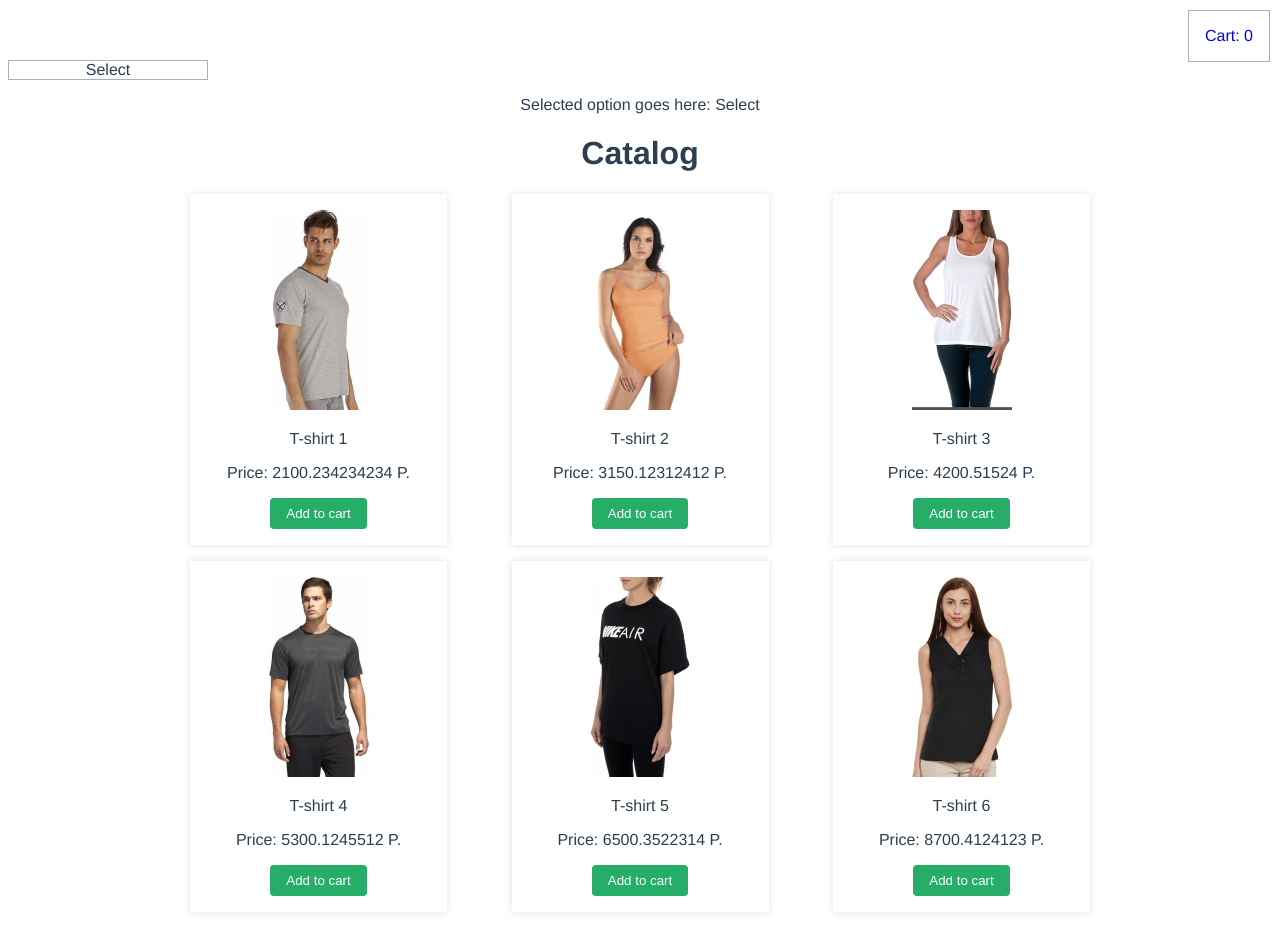
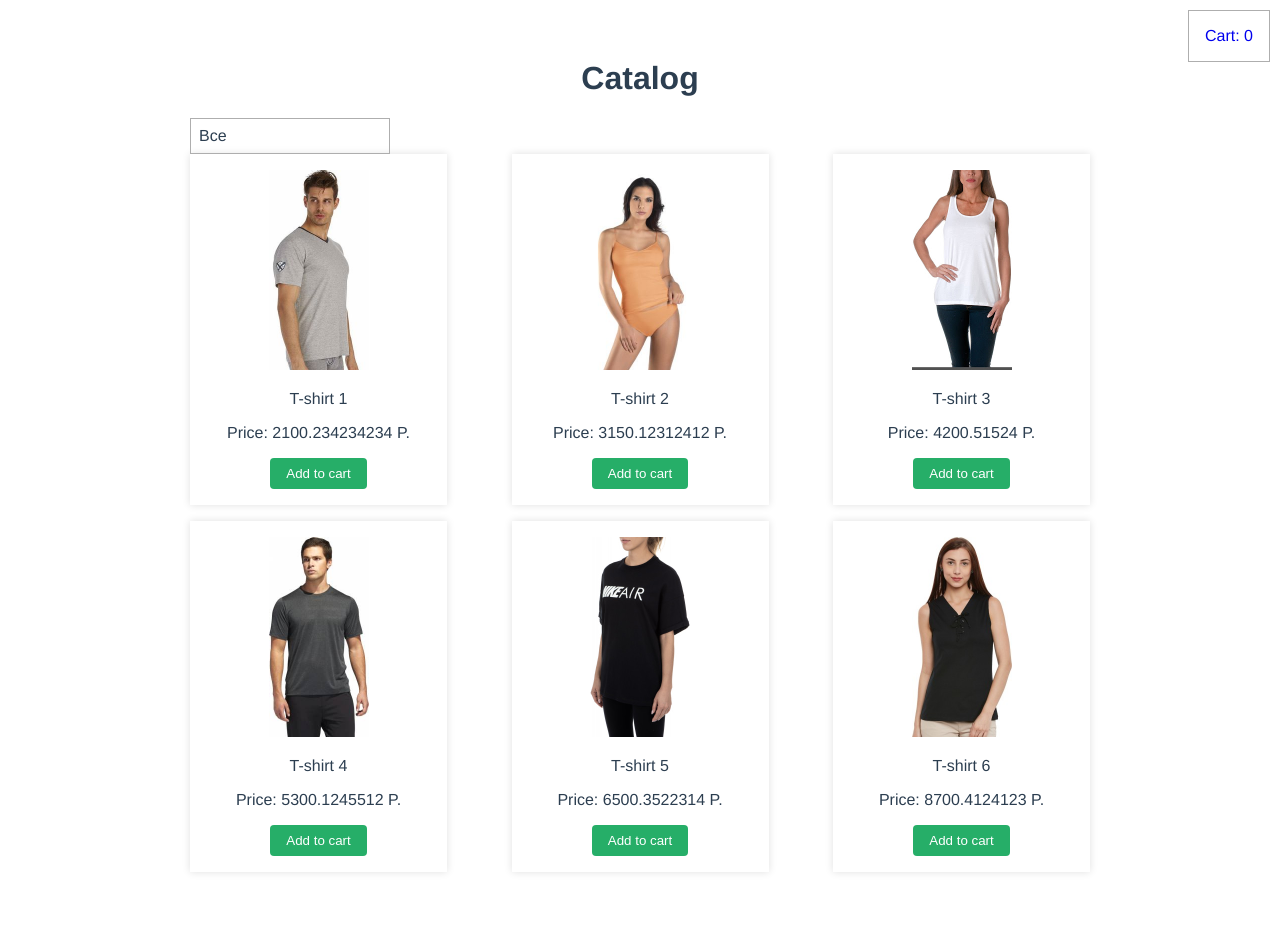
Before and after one commit to AlexHeadGU/pet-store, a Vue app: page / in a window 1280 px wide. After the commit the page ends 896 px from the top, so only its background shows below. Built offline with nearby package versions, Linux system fonts and the light colour scheme; data requests are answered from the project's data file.

Commit message:
refactor: select option

```diff
--- a/src/App.vue
+++ b/src/App.vue
@@ -1,39 +1,21 @@
 <template>
   <div id="app">
-    <v-select :options="options" @selectOption="selectOption" :selected="selected" />
-    <p>Selected option goes here: {{ selected }}</p>
     <v-main-wrapper />
   </div>
 </template>
 
 <script>
 import vMainWrapper from './components/v-main-wrapper';
-import vSelect from './components/v-select';
 
 export default {
   name: 'app',
   components: {
     vMainWrapper,
-    vSelect,
   },
   data() {
-    return {
-      options: [
-        { name: 'Option 1', value: 1 },
-        { name: 'Option 2', value: 2 },
-        { name: 'Option 3', value: 3 },
-        { name: 'Option 4', value: 4 },
-        { name: 'Option 5', value: 5 },
-      ],
-      selected: 'Select'
-    }
+    return {}
   },
-  methods: {
-    selectOption(option) {
-      this.selected = option.name
-
-    }
-  }
+  methods: {}
 };
 
 </script>
--- a/src/components/catalog/v-catalog.vue
+++ b/src/components/catalog/v-catalog.vue
@@ -4,8 +4,9 @@
       <div class="v-catalog__link_to_cart">Cart: {{ CART.length }}</div>
     </router-link>
     <h1>Catalog</h1>
+    <v-select :selected="selected" :options="categories" @selectOption="filterByCategories" />
     <div class="v-catalog__list">
-      <v-catalog-item v-for="product in PRODUCTS" :key="product.article" :product_data="product"
+      <v-catalog-item v-for="product in sortedProducts" :key="product.article" :product_data="product"
         @addToCart="addToCart" />
     </div>
   </div>
@@ -14,21 +15,38 @@
 <script>
 import vCatalogItem from './v-catalog-item';
 import { mapActions, mapGetters } from 'vuex';
+import vSelect from '@/components/v-select';
 
 export default {
   name: "v-catalog",
   components: {
     vCatalogItem,
+    vSelect,
   },
   props: {},
   data() {
-    return {}
+    return {
+      categories: [
+        { name: 'Все', value: 'ALL' },
+        { name: 'Мужские', value: 'м' },
+        { name: 'Женские', value: 'ж' }
+      ],
+      selected: 'Все',
+      filtredProducts: []
+    }
   },
   computed: {
     ...mapGetters([
       'PRODUCTS',
       'CART'
     ]),
+    sortedProducts() {
+      if (this.filtredProducts.length) {
+        return this.filtredProducts
+      } else {
+        return this.PRODUCTS
+      }
+    }
   },
   methods: {
     ...mapActions([
@@ -36,6 +54,16 @@ export default {
     ]),
     addToCart(data) {
       this.ADD_TO_CART(data);
+    },
+    filterByCategories(category) {
+      this.filtredProducts = [];
+      let vm = this;
+      this.PRODUCTS.map(function (item) {
+        if (item.category === category.name) {
+          vm.filtredProducts.push(item)
+        }
+      });
+      this.selected = category.name;
     }
   },
   mounted() {
--- a/src/components/v-select.vue
+++ b/src/components/v-select.vue
@@ -53,9 +53,11 @@ export default {
   position: relative;
   width: 200px;
   cursor: pointer;
+  text-align: left;
 
   .title {
     border: solid 1px #aeaeae;
+    padding: $padding;
   }
 
   p {
@@ -65,8 +67,10 @@ export default {
 
 .options {
   border: solid 1px #aeaeae;
+  background: #ffffff;
   position: absolute;
   top: 30px;
+  left: 0;
   right: 0;
   width: 100%;
 
```
